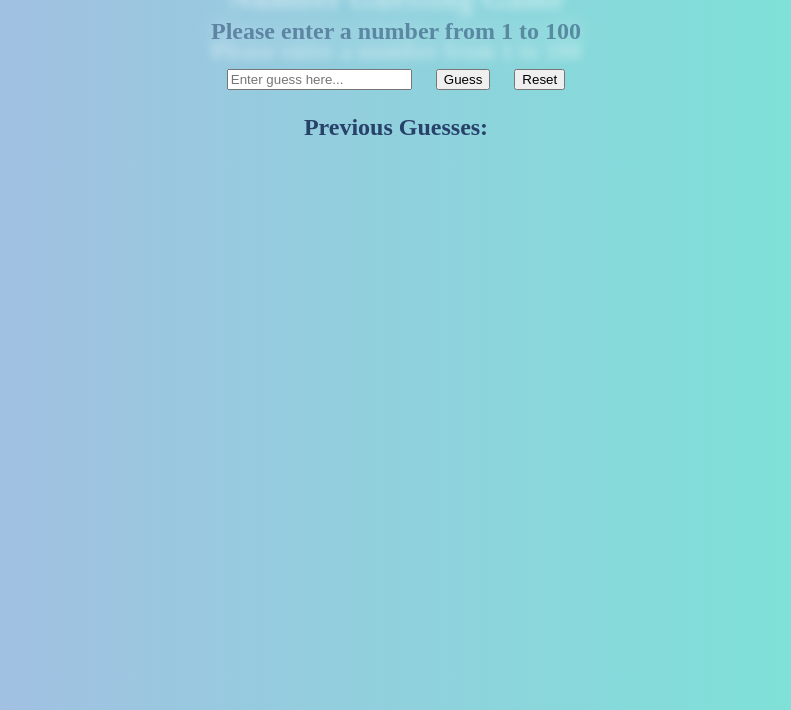
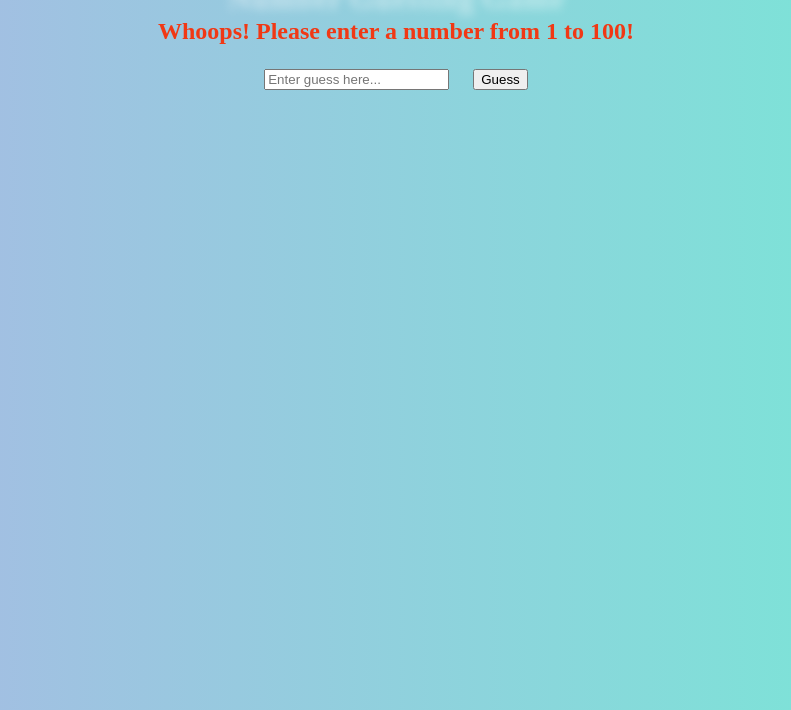
Before and after one commit to nrayrod1016/guess-the-number-lab, a plain HTML site: page index.html in a window 1280 px wide. Both pictures are taken after typing "Sample" into the empty fields and a click on the button "Guess". Shown: the part 90-800 px from the top of the page, without its empty margins (244-1035 px from the left). Drawn offline with Linux system fonts and the light colour scheme.

Commit message:
final error corrected

```diff
--- a/css/style.css
+++ b/css/style.css
@@ -46,7 +46,7 @@ margin-top: 24px;
   }
 
   .winner {
-    color: #98d174;
+    color: #3ea800;
   }
 
   .error {
--- a/js/app.js
+++ b/js/app.js
@@ -61,11 +61,9 @@ function checkGuess(guess) {
     guessInput.value = ''
     //
     if (isNaN(guess) || guess < 1 || guess > 100) {
-
-}else if (guess === secretNum) {
-renderError("Whoops! Please enter a number from 1 to 100!")
-        return
-    } else if (guess === secretNum) {
+      renderError("Whoops! Please enter a number from 1 to 100!")
+      return
+        }  else if (guess === secretNum) {
             isWinner = true
     }
     guessList.push(guess)
@@ -91,22 +89,22 @@ function render() {
   }
 
 
-  function render() {
-    const lastGuess = guessList[guessList.length - 1]
-    const div = document.createElement("div")
-    div.innerText = lastGuess
+  // function render() {
+  //   const lastGuess = guessList[guessList.length - 1]
+  //   const div = document.createElement("div")
+  //   div.innerText = lastGuess
 
-    if (guessList.length === 1) {
-      prevGuessMsg.innerText = "Previous Guesses:"
-      resetBtn.removeAttribute("hidden")
-    }
+  //   if (guessList.length === 1) {
+  //     prevGuessMsg.innerText = "Previous Guesses:"
+  //     resetBtn.removeAttribute("hidden")
+  //   }
 
-    if (isWinner) {
-      renderWin(div)
-    } else if (lastGuess > secretNum || lastGuess < secretNum) {
-      renderGuess(div, lastGuess)
-    }
-  }
+  //   if (isWinner) {
+  //     renderWin(div)
+  //   } else if (lastGuess > secretNum || lastGuess < secretNum) {
+  //     renderGuess(div, lastGuess)
+  //   }
+  // }
 
   function renderError(error) {
         messageEl.className = "error"
@@ -143,60 +141,7 @@ function render() {
 
 
 
-
-
-
-
-
-
-
-
-
-// Version-1
-
-// const game = {
-//     title: 'Guess the Number!',
-//     biggestNum: 100,
-//     smallestNum: 0,
-//     secretNum: 0,
-//     playersGuess: 0,
-//     prevGuesses: [],
-
-
-//     play: function () {
-// //  letting user create the parameter of the lowest number and biggest number
-//       this.smallestNum = Number(prompt(`Please enter the smallest number for your range`))
-//       this.biggestNum = Number(prompt(`Please enter the biggest number for your range`))
-//       this.getRandomNum()
-
-// //
-//       while (this.secretNum !== this.playersGuess){
-//         this.playersGuess = Number(prompt(`Enter a guess between ${this.smallestNum} and ${this.biggestNum}`))
-//         if (this.playersGuess > this.biggestNum) {
-//           alert(`Please stay within the given range! The number you input is too big!`)
-//         }
-//         else if (this.playersGuess < this.smallestNum) {
-//           alert(`Please stay within the given range! The number you input is too small!`)
-//         }
-//         else {
-//         if (this.playersGuess > this.secretNum) {
-//           alert(`Your guess is too high! Your previous guesses are ${this.prevGuesses}. Keep on trying!`)
-//           this.prevGuesses.push(this.playersGuess)
-//         }
-//         //  pushing into an array
-//         else if (this.playersGuess < this.secretNum) {
-//           alert(`Your guess is too low! Your previous guesses are ${this.prevGuesses}. Keep on trying!`)
-//           this.prevGuesses.push(this.playersGuess)
-//         }
-//       }}
-//       return alert(`Congrats you win! You completed it in ${this.prevGuesses.length} guesses!`)
-//     },
-
-//     getRandomNum: function () {
-//       this.secretNum = Math.floor(Math.random() * (this.biggestNum - this.smallestNum + 1)) + this.smallestNum
-//       return this.secretNum
-//     },
-//   }
-//   game.play()
-
-//
+function renderError(error) {
+  messageEl.className = "error"
+  messageEl.innerText = error
+}
```
Also changed, not shown: 1 other file.
